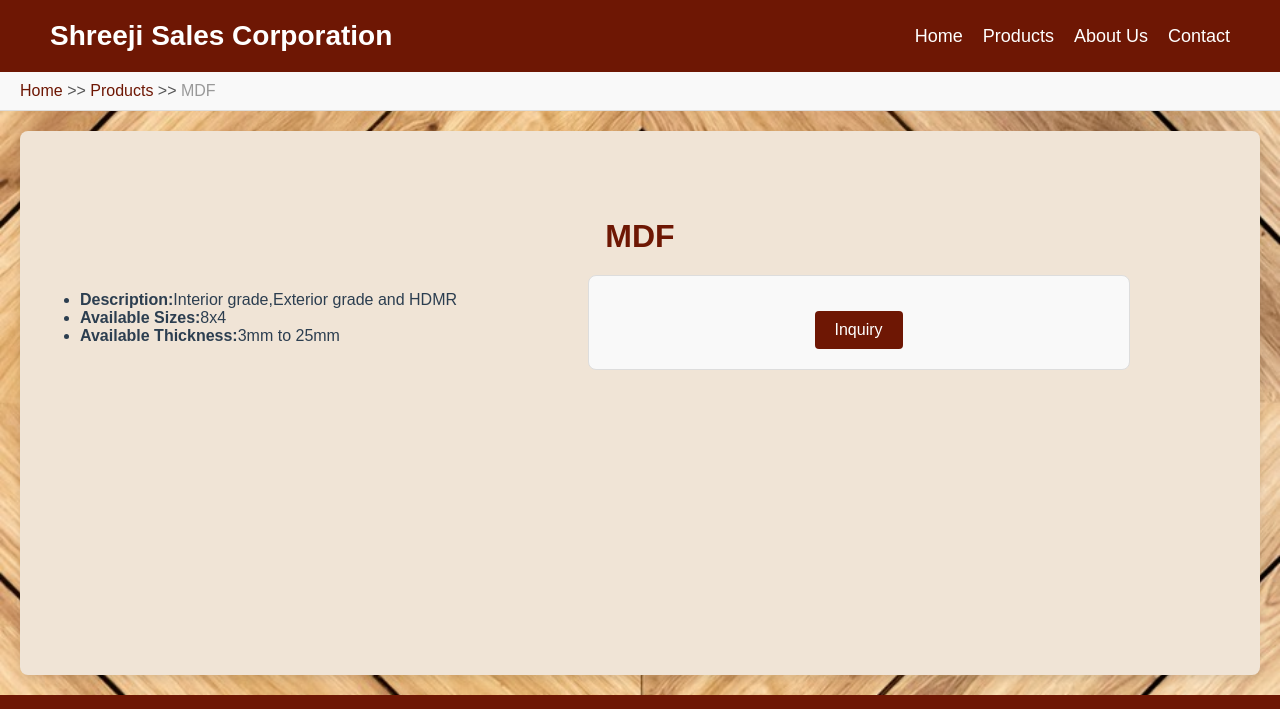
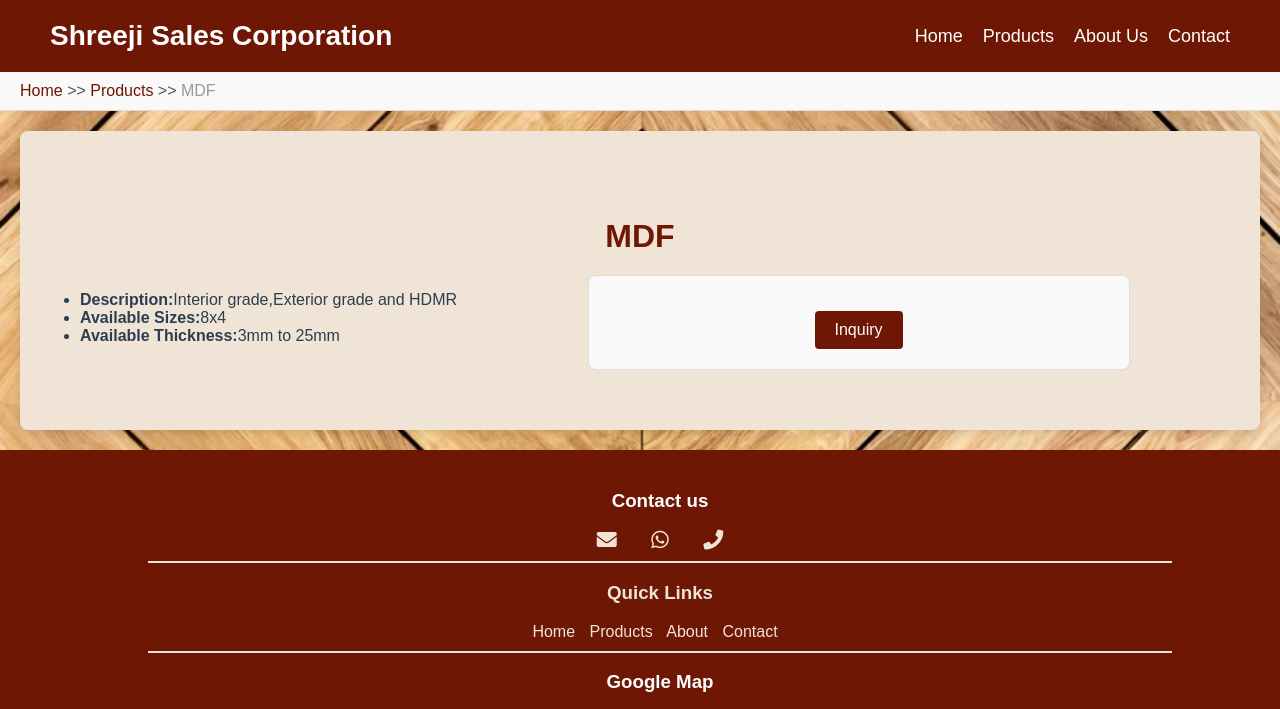
Before and after one commit to shreejisalescorporation/shreejisalescorporation, a plain HTML site: page mdf.html in a window 1280 px wide. Shown: the top 709 px of the page. Drawn offline with Linux system fonts and the light colour scheme.

Commit message:
Update mdf.html

```diff
--- a/mdf.html
+++ b/mdf.html
@@ -10,6 +10,8 @@
   <meta name="apple-mobile-web-app-status-bar-style" content="black-translucent">
   <title>MDF - Shreeji Sales Corporation</title>
   <link rel="stylesheet" href="static/css/design.css">
+  <link rel="stylesheet" href="https://cdnjs.cloudflare.com/ajax/libs/font-awesome/5.15.4/css/all.min.css">
+
 </head>
 <body>
   <header>
@@ -80,7 +82,43 @@
 </main>
 
   <footer>
+    <div class="contact-icons">
+      <h3>Contact us</h3>
+      <a href="mailto:shreejisalescorp.in@gmail.com" class="icon-mail">
+        <i class="fas fa-envelope"></i>
+      </a>
+      <a href="https://wa.me/9427020838" class="icon-whatsapp">
+        <i class="fab fa-whatsapp"></i></a>
+      <a href="tel:+919427020838" class="icon-call">
+        <i class="fas fa-phone"></i>
+      </a>
+    </div>
+    <div class="quick-links">
+      <hr>
+      <h3>Quick Links</h3>
+      <a href="./">Home</a>
+      <a href="/products">Products</a>
+      <a href="/about">About</a>
+      <a href="/templates/contact">Contact</a>
+      <hr>
+    </div>
+
+
+    <h3>Google Map</h3>
+
+    <div class="map-wrapper">
+      <div class="google-map">
+        <iframe
+          src="https://www.google.com/maps/embed?pb=!1m17!1m12!1m3!1d3674.873751137651!2d72.59396699999999!3d22.918027!2m3!1f0!2f0!3f0!3m2!1i1024!2i768!4f13.1!3m2!1m1!2zMjLCsDU1JzA0LjkiTiA3MsKwMzUnMzguMyJF!5e0!3m2!1sen!2sin!4v1741241731354!5m2!1sen!2sin"
+          allow="fullscreen" loading="lazy"><br>
+        </iframe>
+      </div>
+    </div>
+
+
+    <br>
     <p>&copy; 2025 Shreeji Sales Corporation. All Rights Reserved.</p>
+
   </footer>
 
   <script src="static/js/webscript.js"></script>
```
